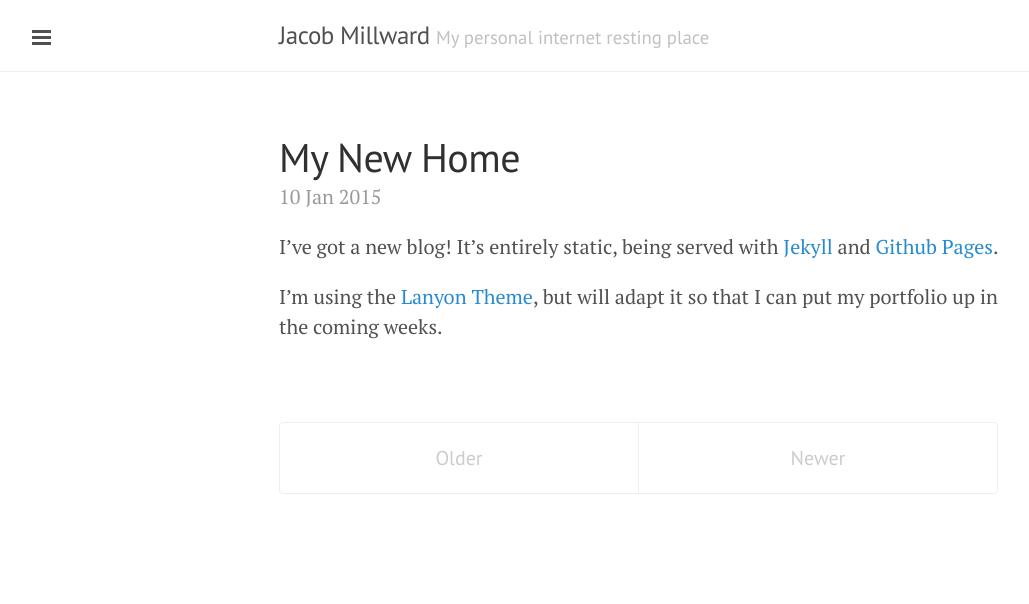
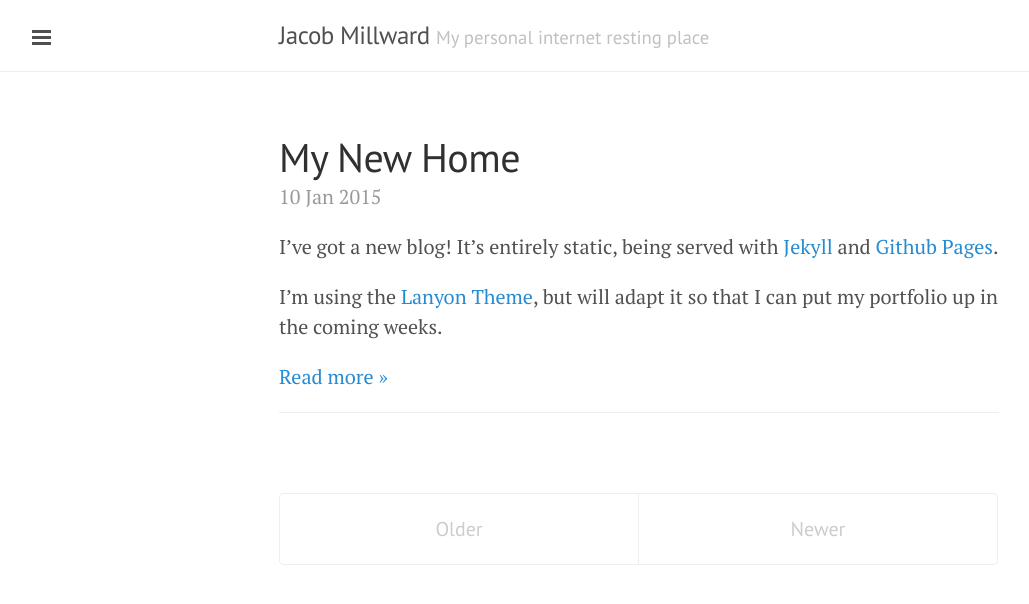
Before and after one commit to JacobMillward/blog, a Jekyll site: the page built from index.html, in a window 1280 px wide. Shown: the top 604 px of the page, without its empty margins (1-1030 px from the left). Built offline with Jekyll 4.4.1, drawn with Linux system fonts in a browser that asks for light colours; Markdown is read by kramdown in place of the engine named in the settings; the list of posts is cut into pages by our own code.

Commit message:
Add line seperator between posts on index

```diff
--- a/_layouts/post.html
+++ b/_layouts/post.html
@@ -2,7 +2,7 @@
 layout: default
 ---
 
-<div class="post">
+<div class="post-single">
   <h1 class="post-title">{{ page.title }}</h1>
   <span class="post-date">{{ page.date | date_to_string }}</span>
   {{ content }}
--- a/css/lanyon.css
+++ b/css/lanyon.css
@@ -300,6 +300,12 @@ a.sidebar-nav-item:focus {
 .page,
 .post {
   margin-bottom: 4em;
+  /* Custom: Add horizontal rule on post listings */
+  border-bottom: 1px solid #eee;
+}
+/* And remove it for individual posts */
+.post-single {
+  border-bottom: none;
 }
 
 /* Blog post or page title */
--- a/index.html
+++ b/index.html
@@ -14,7 +14,8 @@ title: Home
 
     <span class="post-date">{{ post.date | date_to_string }}</span>
 
-    {{ post.content }}
+    {{ post.content | truncatewords:75}}
+    <p><a href="{{post.url}}">Read more &raquo;</a><p>
   </div>
   {% endfor %}
 </div>
```
